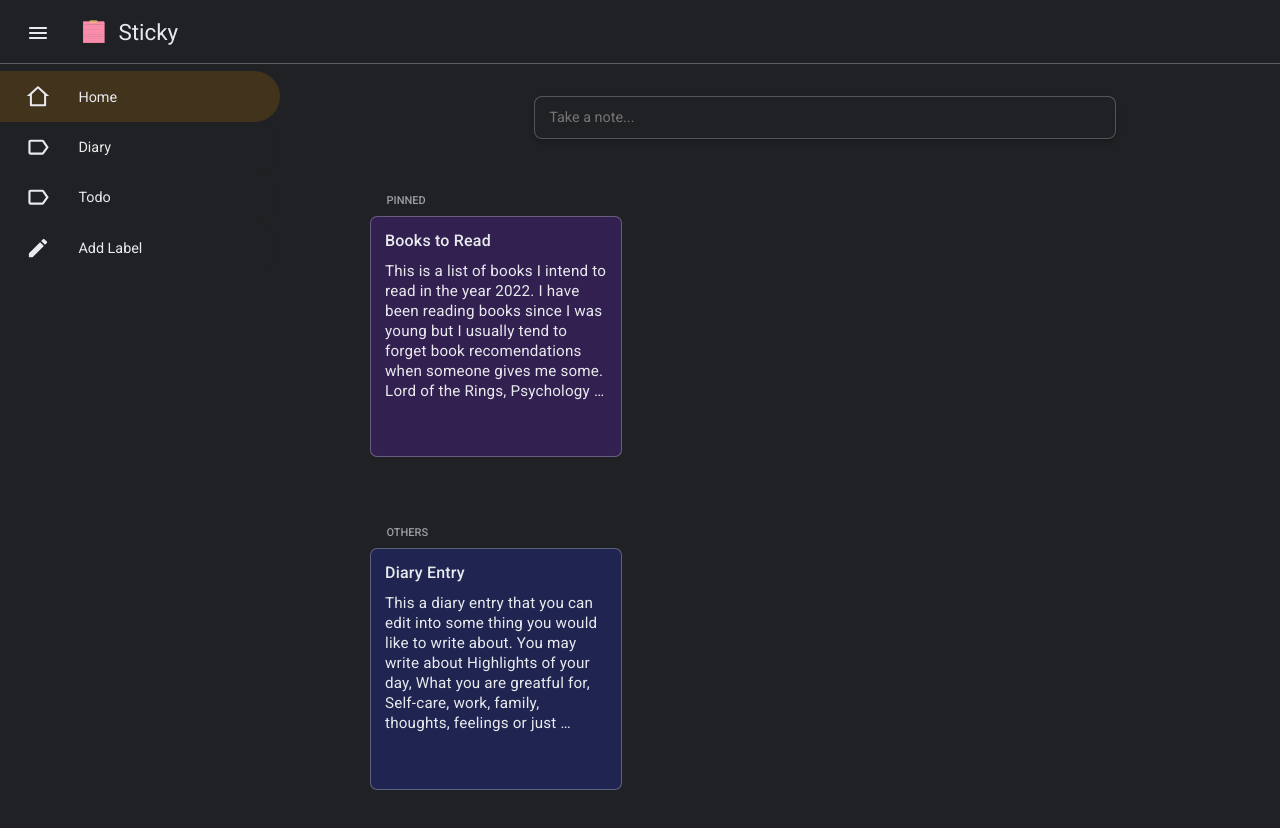
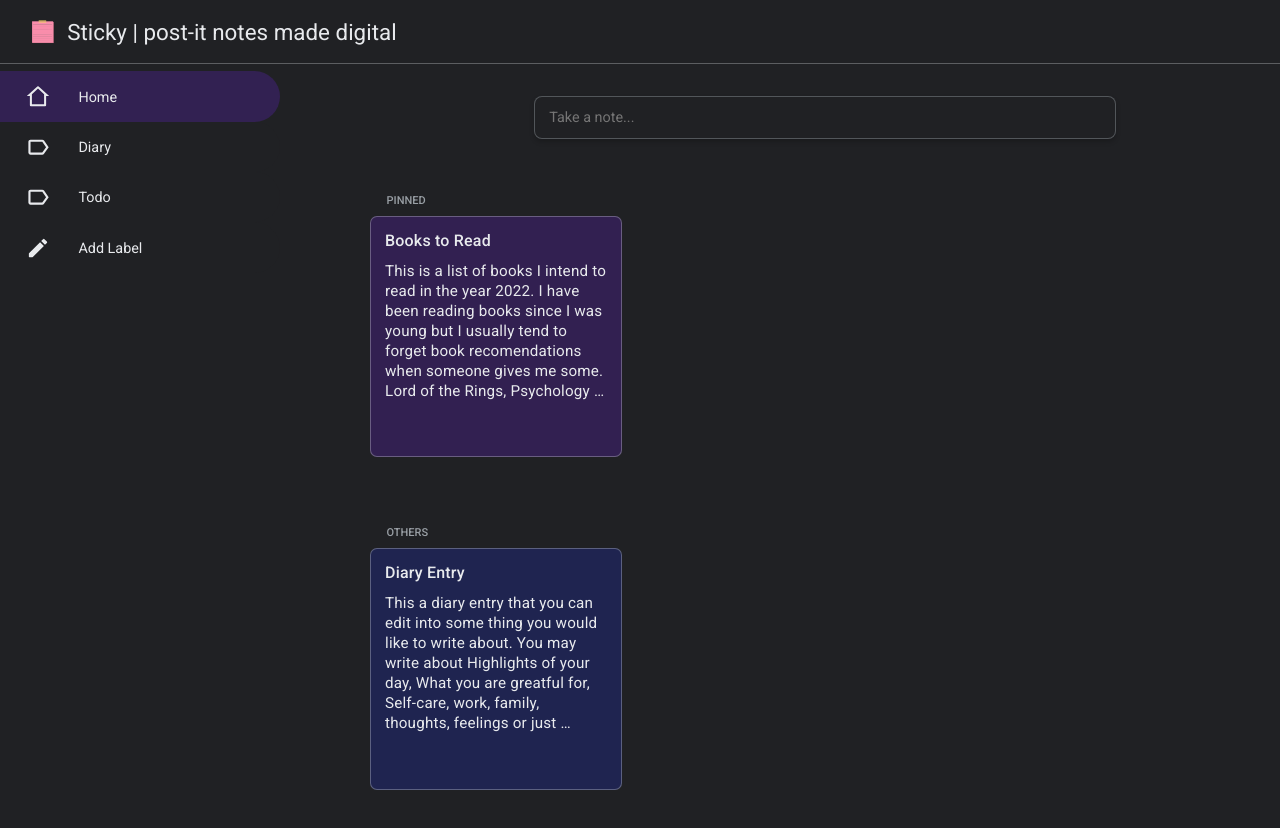
Before and after one commit to srivcodes/notes, a React (Create React App) app: page / in a window 1280 px wide. Shown: the top 828 px of the page. Built offline with nearby package versions, Linux system fonts and the light colour scheme.

Commit message:
made bug fixes

```diff
--- a/public/index.html
+++ b/public/index.html
@@ -2,11 +2,11 @@
 <html lang="en">
   <head>
     <meta charset="utf-8" />
-    <link rel="icon" href="./note-deck.png" />
+    <link rel="icon" href="./sticky.png" />
     <meta name="viewport" content="width=device-width, initial-scale=1" />
     <meta name="theme-color" content="#000000" />
     <meta name="description" content="A google keep clone made using React" />
-    <link rel="apple-touch-icon" href="./note-deck.png" />
+    <link rel="apple-touch-icon" href="./sticky.png" />
     <!--
       manifest.json provides metadata used when your web app is installed on a
       user's mobile device or desktop. See https://developers.google.com/web/fundamentals/web-app-manifest/
--- a/src/components/Header/Header.css
+++ b/src/components/Header/Header.css
@@ -16,6 +16,7 @@
 }
 
 .logo {
+  margin-left: 1.6em;
   width: 2.1em;
   margin-right: 0.5em;
 }
--- a/src/components/Header/Header.js
+++ b/src/components/Header/Header.js
@@ -1,5 +1,5 @@
 import React from 'react';
-import { MenuSvg } from '../Helpers/Svg';
+// import { MenuSvg } from '../Helpers/Svg';
 import logo from '../../images/logo.png';
 import { useLabel } from '../../ContextProviders/LabelContext';
 
@@ -8,13 +8,13 @@ export function Header() {
 
   return (
     <div className="header">
-      <div className="menu-icon">
+      {/* <div className="menu-icon">
         <MenuSvg />
-      </div>
+      </div> */}
       {selectedLabel === '' ? (
         <div className="home-heading">
           <img className="logo" src={logo} alt="Logo" />
-          <span className="label-heading">Sticky</span>
+          <span className="label-heading">Sticky | post-it notes made digital</span>
         </div>
       ) : (
         <div className="label-heading">{selectedLabel}</div>
--- a/src/components/SidePannel/SidePannel.css
+++ b/src/components/SidePannel/SidePannel.css
@@ -19,7 +19,7 @@
 }
 
 .label-active {
-  background-color: #41331c !important;
+  background-color: rgb(78, 33, 150, 0.4) !important;
 }
 
 .home-label {
```
Lines whose indentation alone changed are shown as unchanged.
